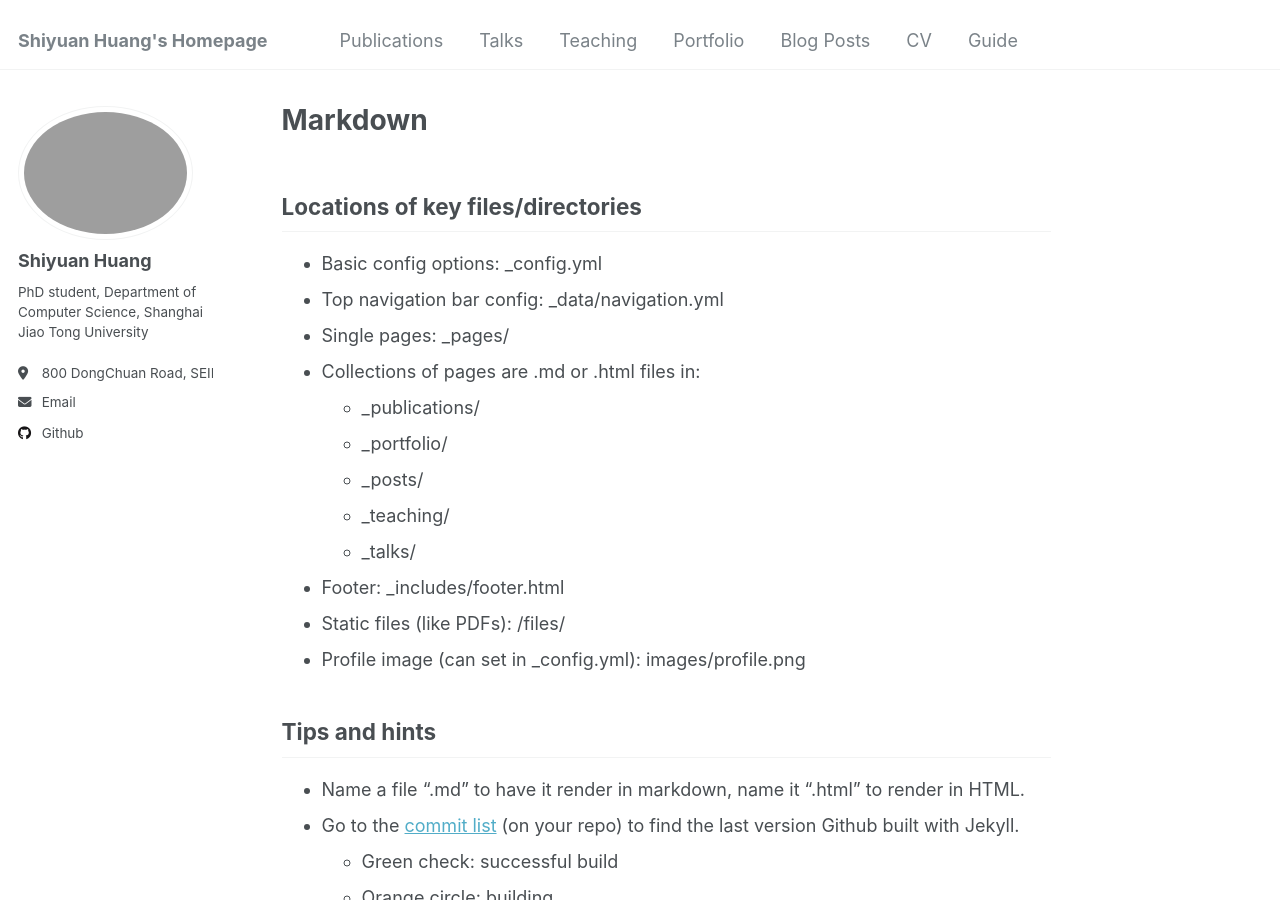
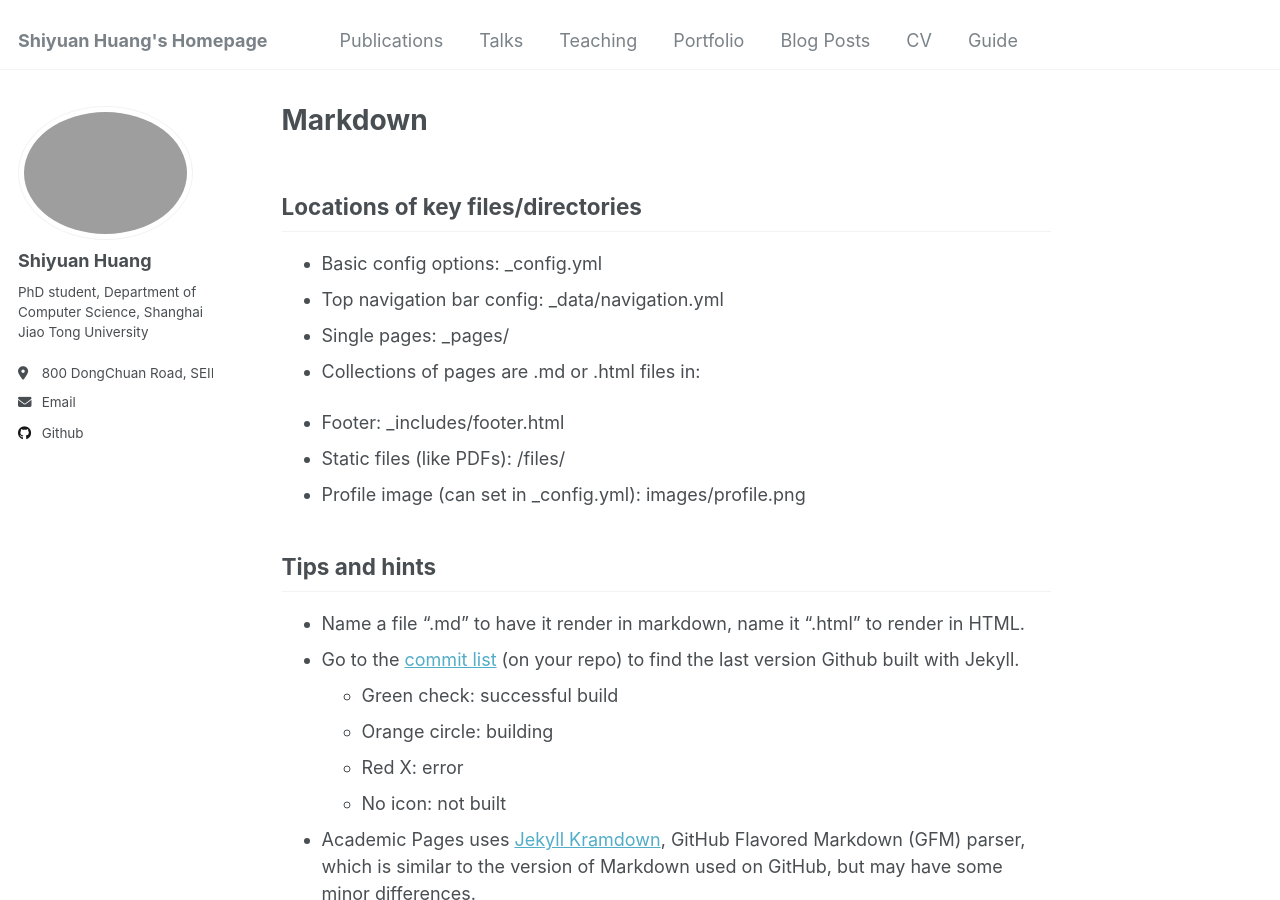
Before and after one commit to Hsy0406/Hsy0406.github.io, a Jekyll site: the page built from _pages/markdown.md, in a window 1280 px wide and 900 px high. Built offline with Jekyll 4.4.1, drawn with Linux system fonts in a browser that asks for light colours; emoji names are drawn with the system emoji font.

Commit message:
Update markdown.md

```diff
--- a/_pages/markdown.md
+++ b/_pages/markdown.md
@@ -13,11 +13,7 @@ redirect_from:
 * Top navigation bar config: _data/navigation.yml
 * Single pages: _pages/
 * Collections of pages are .md or .html files in:
-  * _publications/
-  * _portfolio/
-  * _posts/
-  * _teaching/
-  * _talks/
+
 * Footer: _includes/footer.html
 * Static files (like PDFs): /files/
 * Profile image (can set in _config.yml): images/profile.png
```
